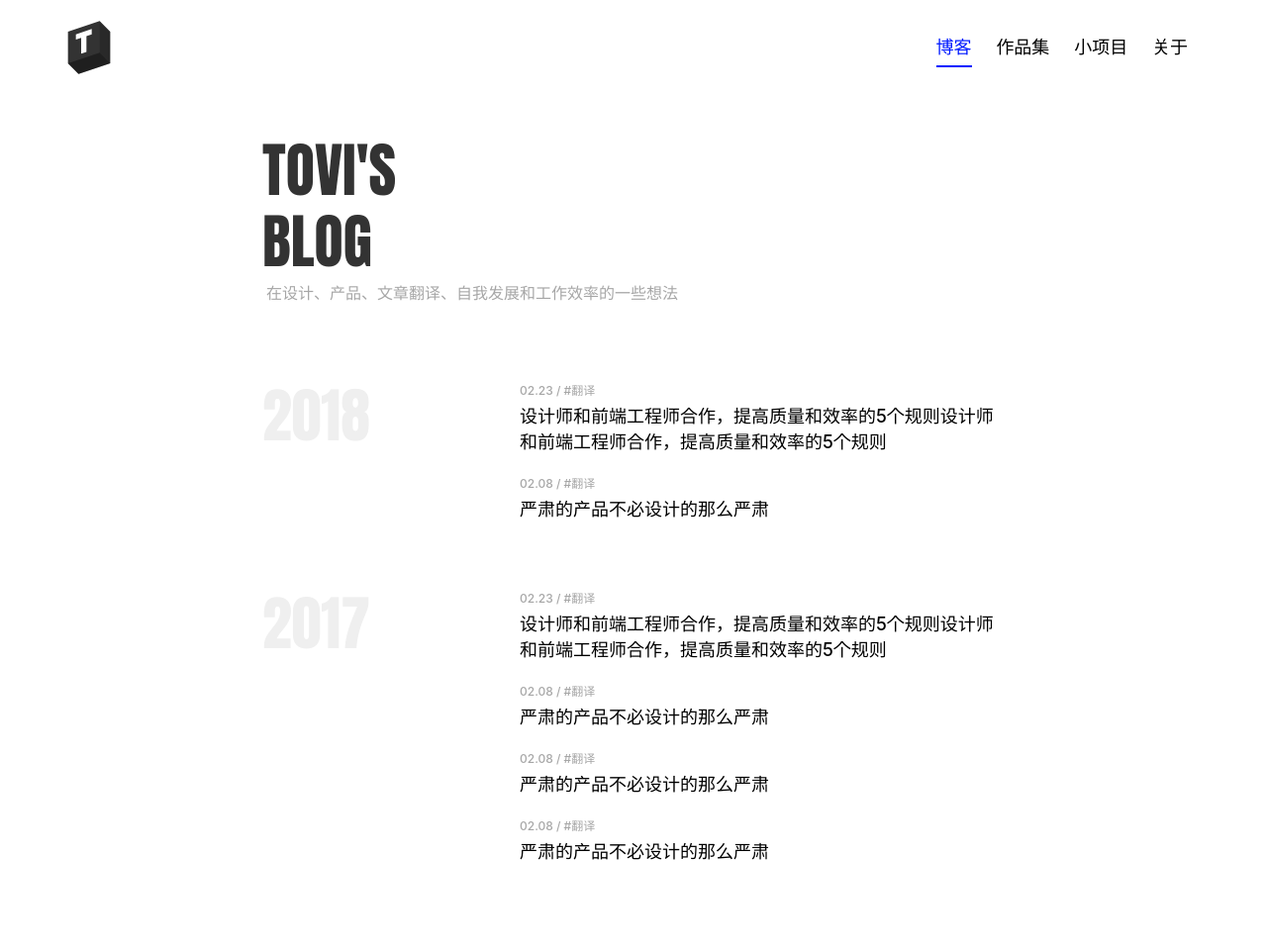
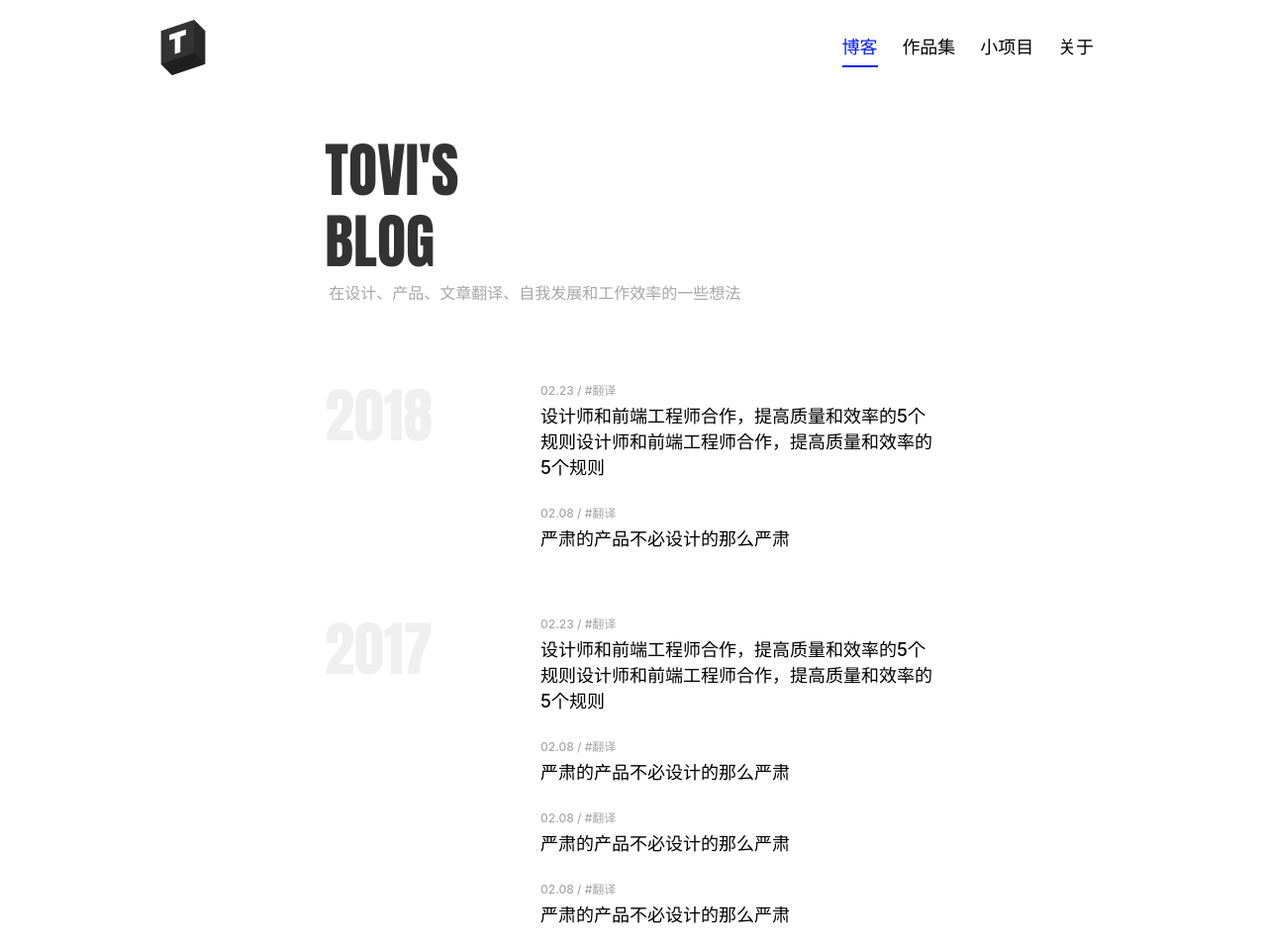
Before and after one commit to liudongyun1215/learnFE, a plain HTML site: page index.html in a window 1280 px wide. Shown: the top 961 px of the page at 99% size. Drawn offline with nearby package versions, Linux system fonts and the light colour scheme; a web font is replaced by a local one.

Commit message:
小调整

```diff
--- a/common.css
+++ b/common.css
@@ -134,6 +134,13 @@ footer nav a{
         margin-bottom:16px;
     }
     .container{
-        padding: 0 32px;
+        padding: 0 24px;
     }
 }
+
+/* lg */
+@media(min-width:1200px){
+    .container{
+        padding:0 110px;
+    }
+}
--- a/index.html
+++ b/index.html
@@ -59,14 +59,18 @@
 			@media(max-width:769px){
 				.articles .year{
 					font-size:44px;
+					margin-bottom:
 				}
 			}
 			.articles{
 				margin-top:24px;
-				margin-bottom:24px;
+				margin-bottom:16px;
 			}
 			.articles li a{
 				text-decoration-line: none;
+			}
+			.articles li{
+				margin-bottom:20px;
 			}
 
 
@@ -77,11 +81,22 @@
 		<header class="header">
 			<!-- logo -->
 			<!-- <img src="./images/logo-tovizhong.png" class="logo"> -->
-			<svg xmlns="http://www.w3.org/2000/svg" width="80" height="80" viewBox="0 0 256 256" fill="none" class="logo">
+			<!-- <svg xmlns="http://www.w3.org/2000/svg" width="80" height="80" viewBox="0 0 256 256" fill="none" class="logo">
 				<path fill-rule="evenodd" clip-rule="evenodd" d="M170.667 21.3333L42.6667 64V192L85.3334 234.667L213.333 192V64L170.667 21.3333ZM138.667 53.3333L74.6667 74.6667V96L96 88.8889L96 152.889L117.333 145.778L117.333 81.7778L138.667 74.6667V53.3333Z"  class="color_tovi_brand"/>
 				<path d="M213.333 64L170.667 21.3333V149.333L213.333 192V64Z" fill="black" fill-opacity="0.2" style="mix-blend-mode:multiply"/>
 				<path d="M85.3334 234.667L42.6667 192L170.667 149.333L213.333 192L85.3334 234.667Z" fill="black" fill-opacity="0.4" style="mix-blend-mode:multiply"/>
+			</svg> -->
+			<svg width="256" height="256" viewBox="0 0 256 256" fill="none" xmlns="http://www.w3.org/2000/svg" class="logo">
+				<!-- <path fill-rule="evenodd" clip-rule="evenodd" d="M166.527 5.73089C172.276 3.81445 178.615 5.31079 182.9 9.59612L224.647 51.3432C227.648 54.3437 229.333 58.4134 229.333 62.6569V192.117C229.333 199.004 224.926 205.118 218.393 207.296L89.4734 250.269C83.724 252.186 77.3853 250.689 73.1 246.404L31.353 204.657C28.3524 201.656 26.6667 197.587 26.6667 193.343V63.883C26.6667 56.9962 31.0735 50.8819 37.607 48.7041L166.527 5.73089Z" fill="white"/> -->
+				<path fill-rule="evenodd" clip-rule="evenodd" d="M172.667 16.3333L38.6667 61V195L83.3334 239.667L217.333 195V61L172.667 16.3333ZM139.167 54.6931L72.1667 77.0264V99.3597L94.5 91.9153L94.5 154.056L116.833 146.611L116.833 84.4709L139.167 77.0264V54.6931Z"   class="color_tovi_brand"/>
+				<path d="M217.333 61L172.667 16.3333V150.333L217.333 195V61Z" fill="black" fill-opacity="0.2" style="mix-blend-mode:multiply"/>
+				<path d="M83.3334 239.667L38.6667 195L172.667 150.333L217.333 195L83.3334 239.667Z" fill="black" fill-opacity="0.4" style="mix-blend-mode:multiply"/>
 			</svg>
+
+
+
+
+
 			<nav>
 				<a href="#" class="current">博客</a>
 				<a href="./portfolio.html">作品集</a>
```
Also changed, not shown: about.html (+9 -2 lines), portfolio.html (+11 -2 lines), sideprojects.html (+10 -2 lines).
